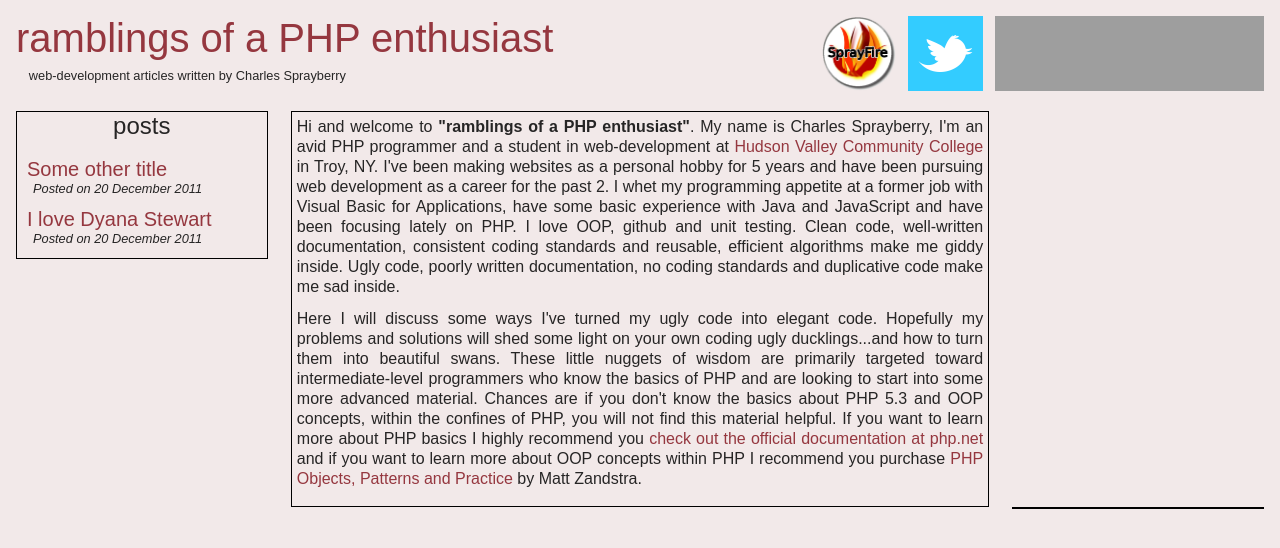
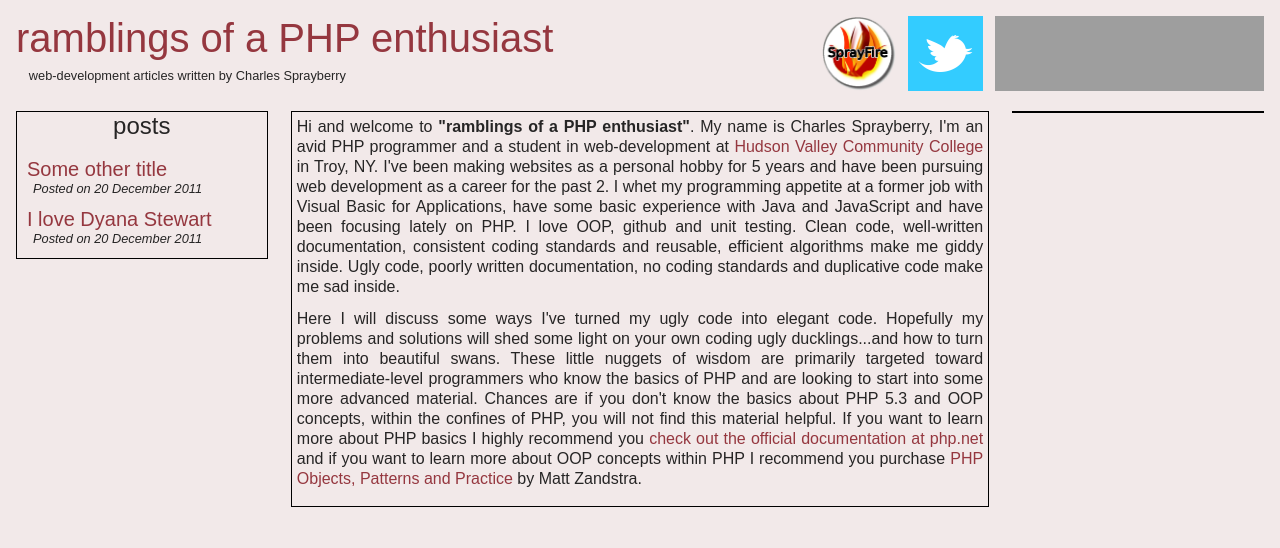
Before and after one commit to cspray/archived-blog, a Jekyll site: the page built from index.html, in a window 1280 px wide. Shown: the top 548 px of the page. Built offline with Jekyll 4.4.1, drawn with Linux system fonts in a browser that asks for light colours; grey boxes are pictures that could not be loaded.

Commit message:
UPD seeing if we can fix the right sidebar issue

```diff
--- a/_layouts/default.html
+++ b/_layouts/default.html
@@ -52,12 +52,12 @@
 	                </div>
                 </div>
 
+                <div id="right-sidebar" class="float-right">
+
+                </div>
+
                 <div id="main-content">
 	                {{ content }}
-                </div>
-
-                <div id="right-sidebar" class="float-right">
-
                 </div>
 
             </div>
```
